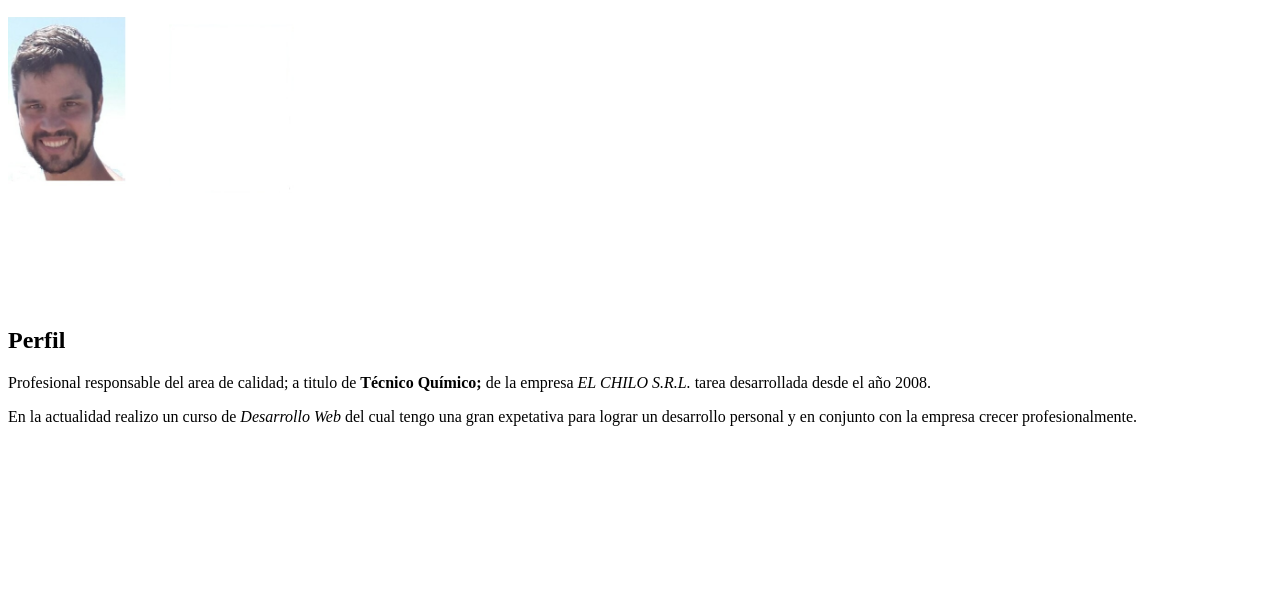
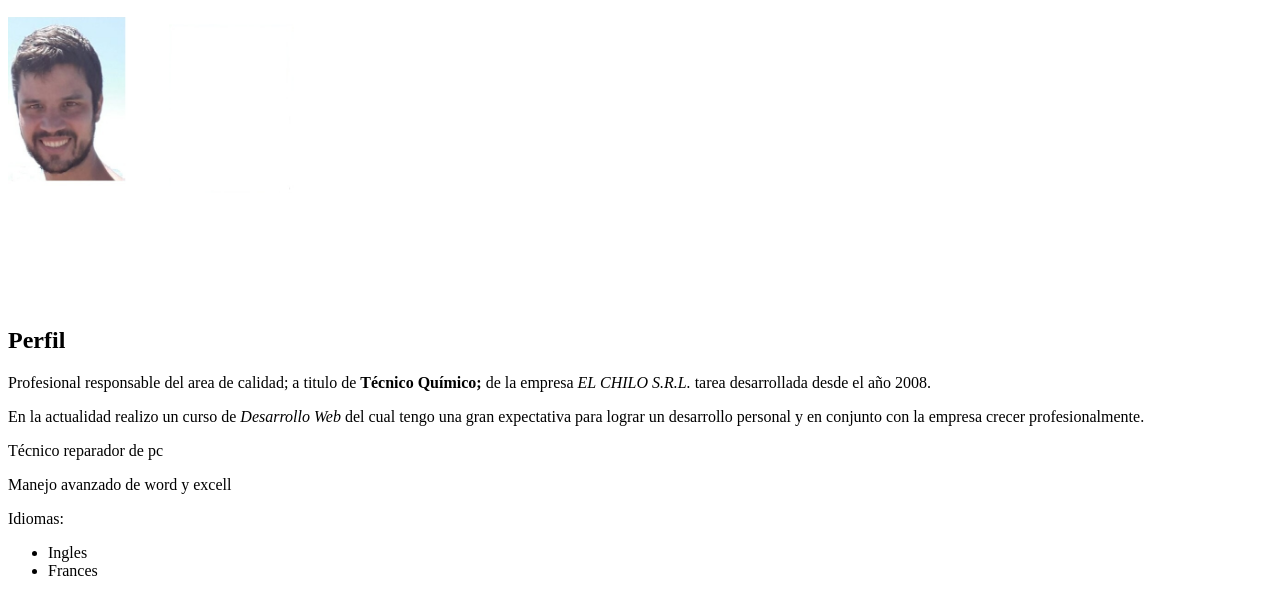
Before and after one commit to Hernanpedrino/Trabajo-final, a plain HTML site: page index.html in a window 1280 px wide. Shown: the part 772-1368 px from the top of the page. Before the commit the page ends 1214 px from the top, so only its background shows below. Drawn offline with Linux system fonts and the light colour scheme.

Commit message:
Idiomas
Listado de idiomas.

```diff
--- a/index.html
+++ b/index.html
@@ -36,7 +36,13 @@
         <h2>Perfil</h2>
       </article>
       <p>Profesional responsable del area de calidad; a titulo de <strong>Técnico Químico;</strong> de la empresa <em>EL CHILO S.R.L.</em> tarea desarrollada desde el año 2008.</p>
-      <p>En la actualidad realizo un curso de <em>Desarrollo Web</em> del cual tengo una gran expetativa para lograr un desarrollo personal y en conjunto con la empresa crecer profesionalmente.</p>
+      <p>En la actualidad realizo un curso de <em>Desarrollo Web</em> del cual tengo una gran expectativa para lograr un desarrollo personal y en conjunto con la empresa crecer profesionalmente.</p>
+      <p>Técnico reparador de pc</p>
+      <p>Manejo avanzado de word y excell</p>
+      <p>Idiomas: <ul>
+        <li>Ingles</li>
+        <li>Frances</li>
+      </ul></p>
     </section>
 
 
```
